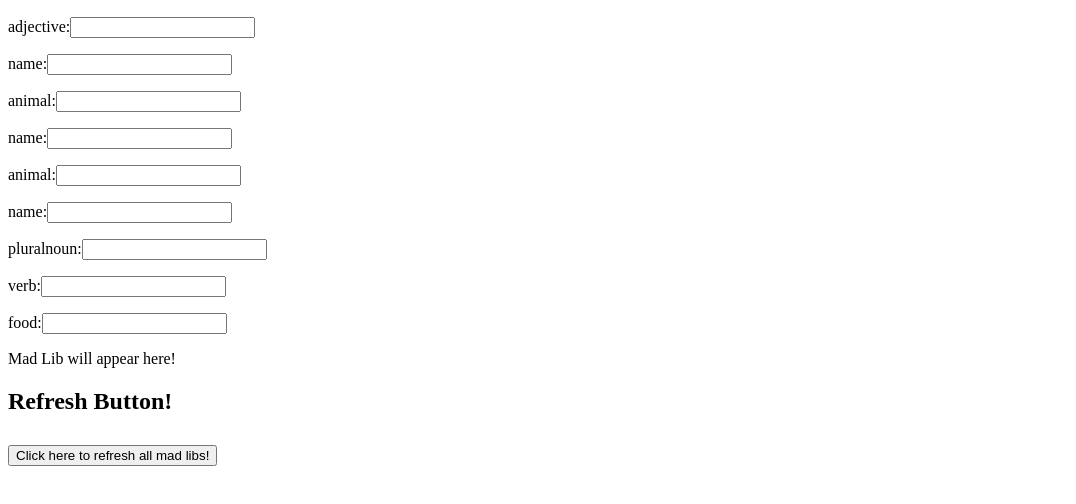
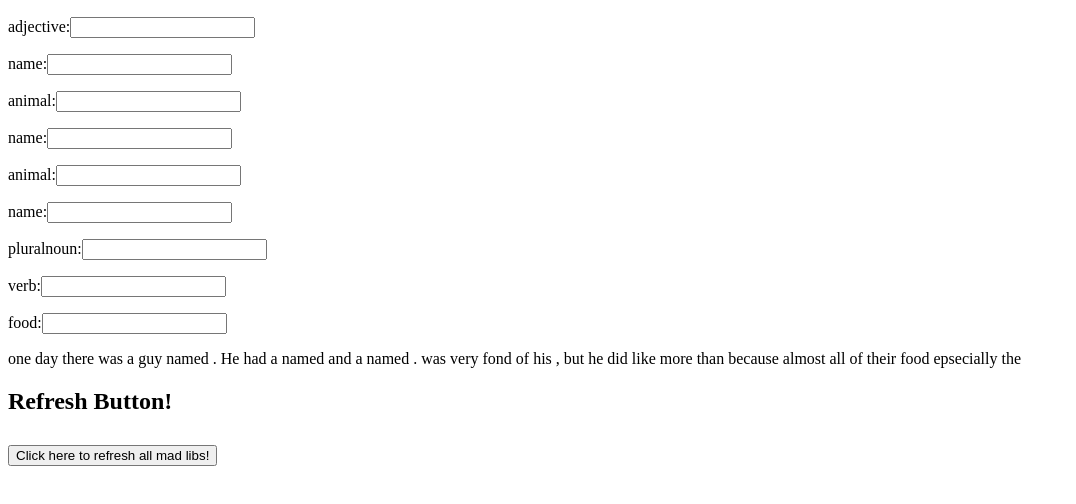
Before and after one commit to Ronan-Rivera/fiona, a plain HTML site: page variables.html in a window 1280 px wide. Shown: the part 110-614 px from the top of the page, without its empty margins (0-1076 px from the left). Drawn offline with Linux system fonts and the light colour scheme.

Commit message:
Update variables.html

```diff
--- a/variables.html
+++ b/variables.html
@@ -23,7 +23,7 @@
 
     <p id="mad-lib-2">Mad Lib will appear here!</p>
 
-    <script src="vairiables.js"></script>
+    <script src="variables.js"></script>
 
     <h2>Refresh Button!</b>
     <p><button onclick="madLibs()">Click here to refresh all mad libs!</button></p>
```
